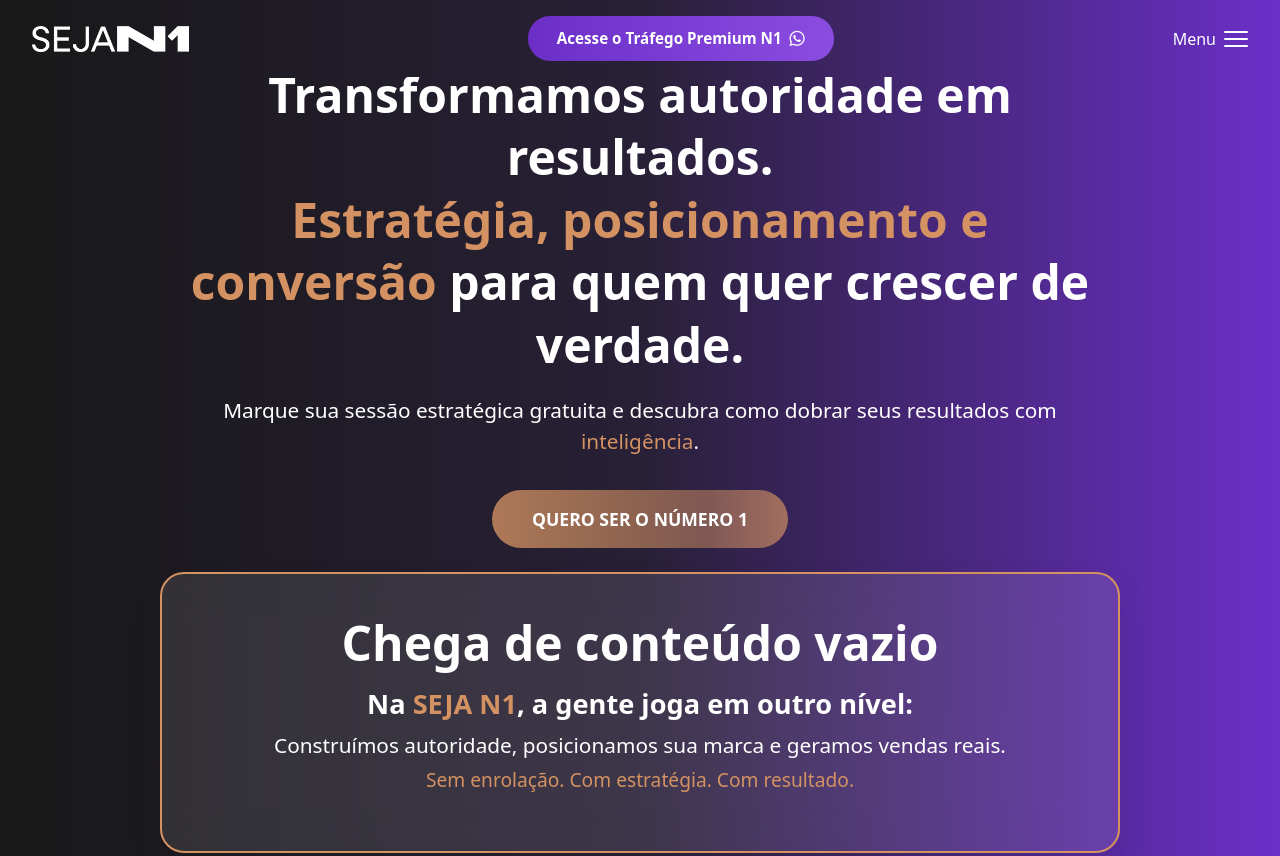
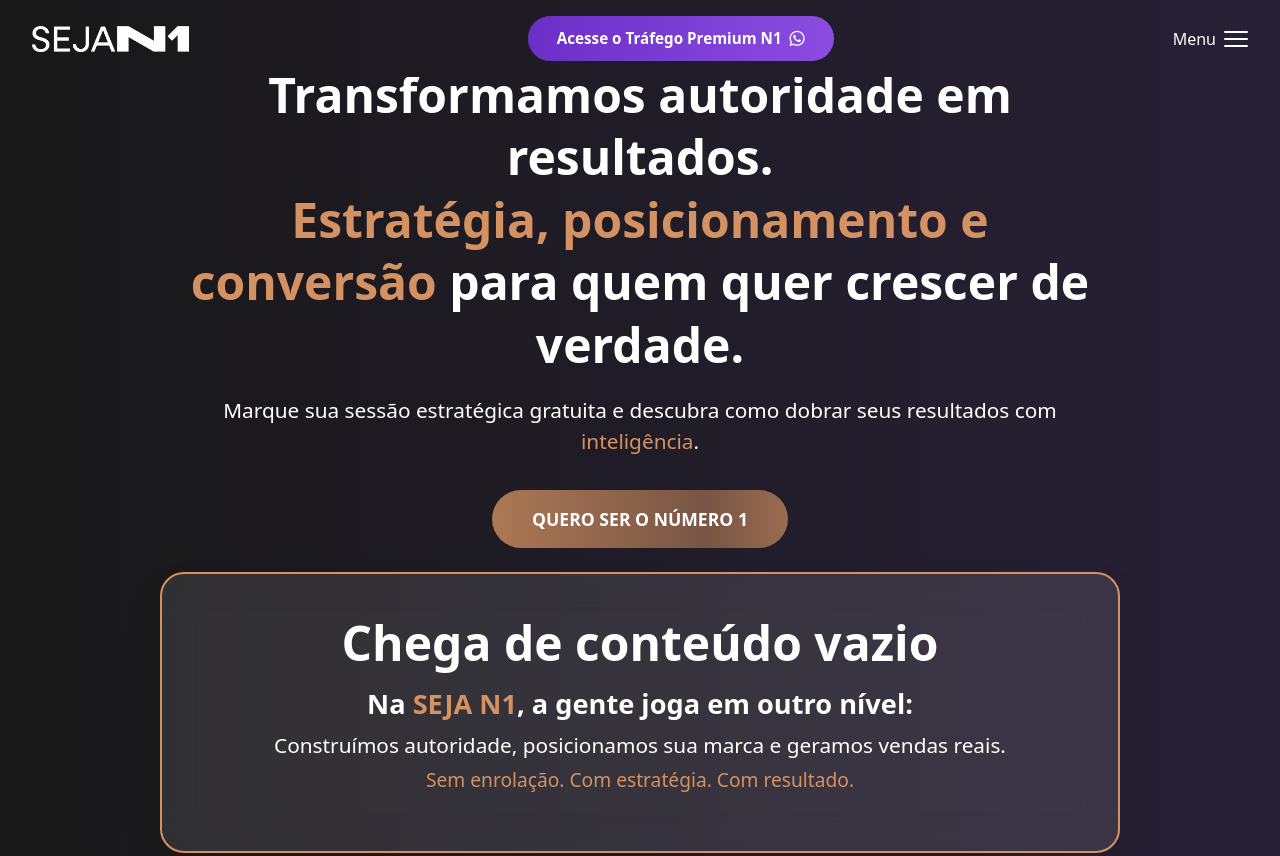
Before and after one commit to nicolaslucas10/n1-agency, a plain HTML site: page index.html in a window 1280 px wide. Shown: the top 856 px of the page. Drawn offline with nearby package versions, Linux system fonts and the light colour scheme.

Commit message:
Update style.css

```diff
--- a/style.css
+++ b/style.css
@@ -10,12 +10,12 @@
 body {
       font-family: 'Rajdhani', sans-serif;
       color: white;
-      background: linear-gradient(to right,  #181818 , #282036, #6b2fc8);
+      background: linear-gradient(to right,  #181818 , #282036);
       overflow-x: hidden;
     }
 
 header {
-  background: linear-gradient(to right,  #181818 , #282036, #6b2fc8 );
+  background: linear-gradient(to right,  #181818 , #282036 );
   padding: 1rem 2rem;
   position: fixed;
   width: 100%;
```
